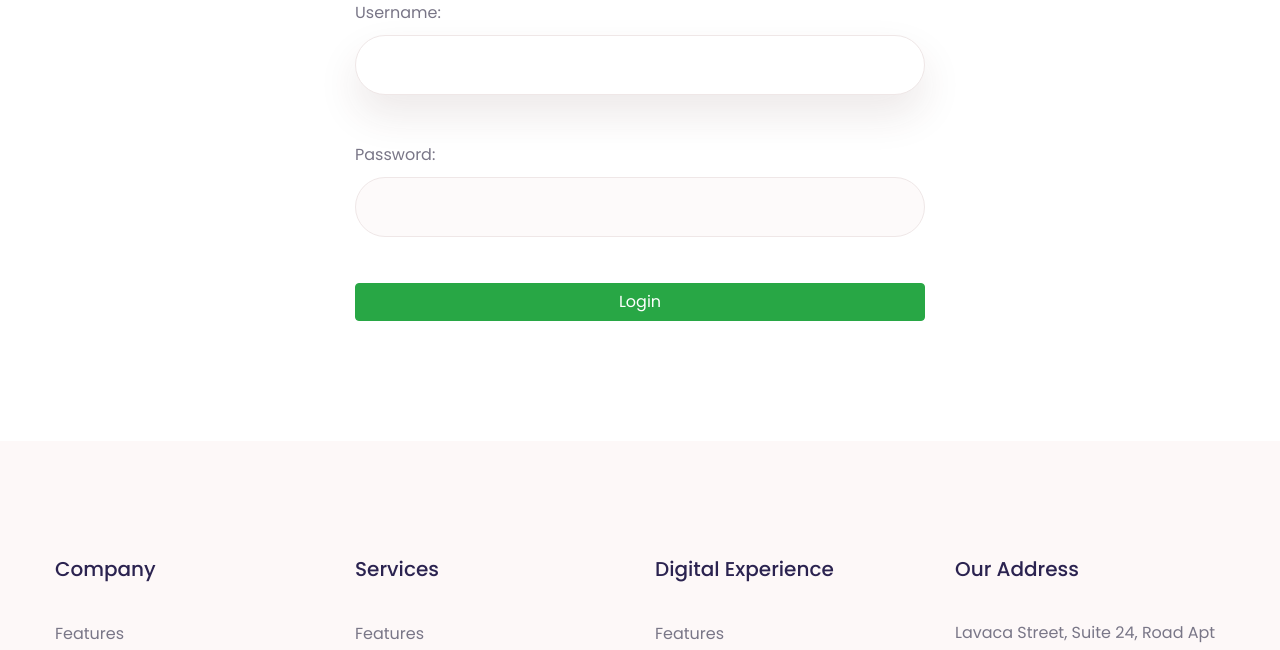
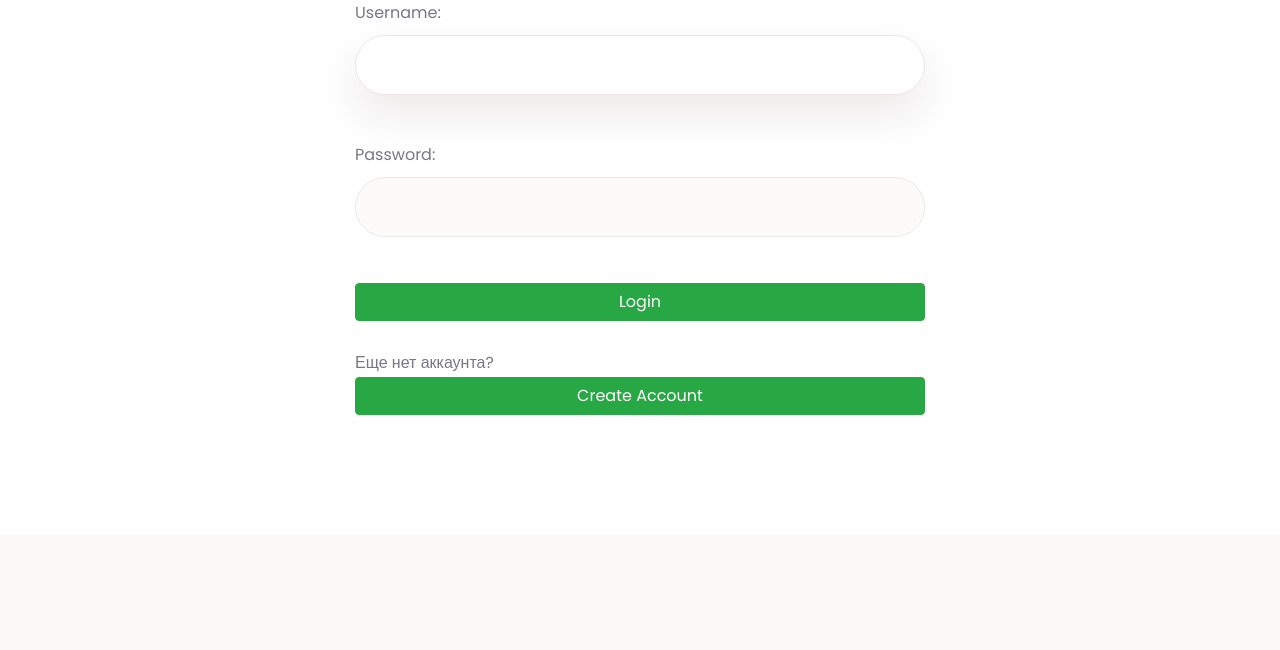
Before and after one commit to olegaver-xxx/djprod, a Django app: page /login/ in a window 1280 px wide. Shown: the part 121-771 px from the top of the page. Run offline with Django 4.2, Linux system fonts and the light colour scheme; some libraries are stand-ins or nearby versions.

Commit message:
change signup

```diff
--- a/src/templates/login.html
+++ b/src/templates/login.html
@@ -7,6 +7,9 @@
         {% csrf_token %}
         {{ form.as_p }}
         <button class="btn btn-success btn-block">Login</button>
+              <br>
+    Еще нет аккаунта?
+  <a class="btn btn-success btn-block", href="/">Create Account</a>
     </form>
     </div>
     </div>
```
Also changed, not shown: 1 other file.
